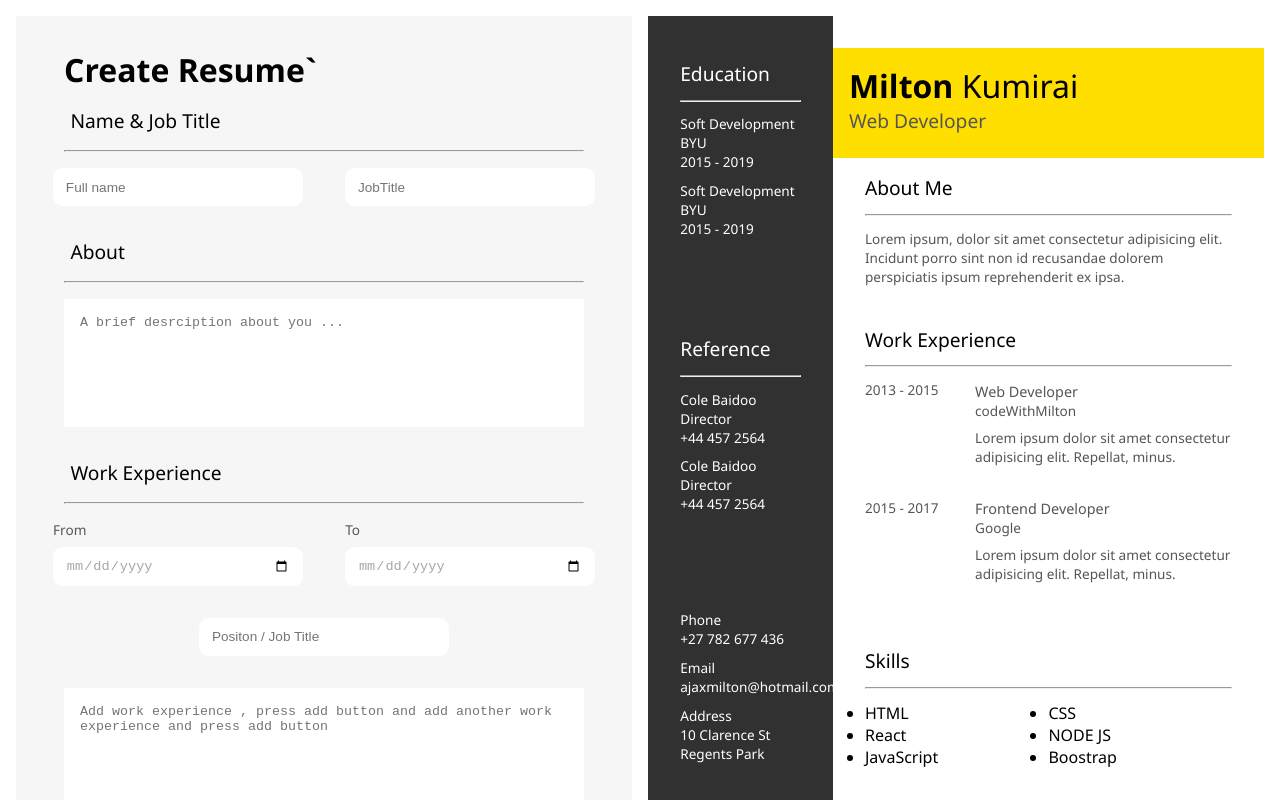
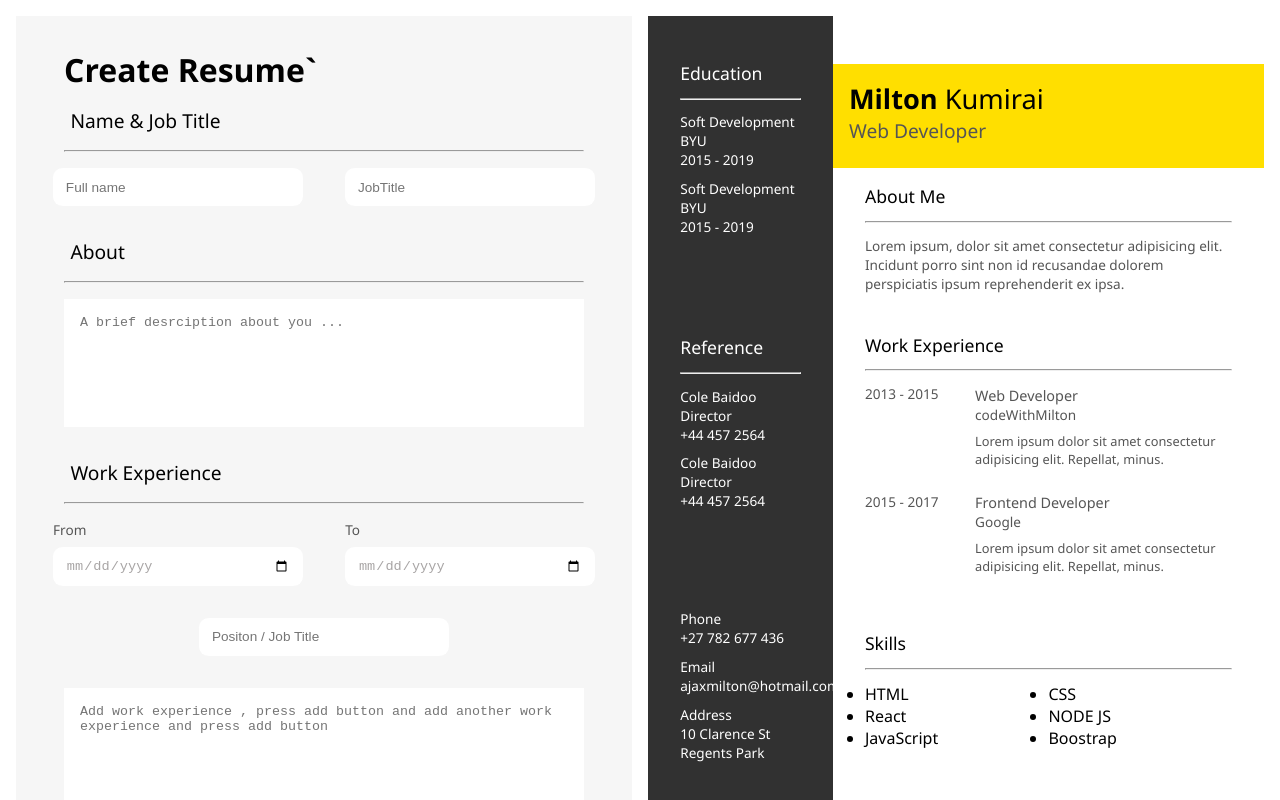
Before and after one commit to Kummirai/resume, a React (Vite) app in the folder cv application/: page / in a window 1280 px wide. Built offline with nearby package versions, Linux system fonts and the light colour scheme.

Commit message:
Adjust font styles for good readability

```diff
--- a/cv application/src/components/templateOne/template.css
+++ b/cv application/src/components/templateOne/template.css
@@ -35,11 +35,12 @@
   display: flex;
   flex-direction: column;
   padding: 1rem;
-  margin-top: 2rem;
+  margin-top: 3rem;
 }
 
 .heading h1 {
   margin: 0;
+  font-size: 1.7em;
 }
 
 .heading h1 > span {
@@ -63,14 +64,14 @@
 }
 .about-me h2,
 .template-h2 {
-  font-size: 1.2rem;
+  font-size: 1.1rem;
   font-weight: 400;
 }
 
 .work-exp-cont {
   display: flex;
   justify-content: space-between;
-  margin-bottom: 1.5rem;
+  margin-bottom: 1rem;
 }
 
 .work-exp-details {
@@ -88,15 +89,13 @@
 }
 
 .work-exp-desc {
-  font-size: 0.85rem;
+  font-size: 0.8rem;
 }
 
 .skills-container {
   display: grid;
   grid-template-columns: repeat(2, 1fr);
-  margin-bottom: 3rem;
 }
-/* .sidebar .about-me  */
 
 .sidebar .about-me h2 {
   color: white;
```
